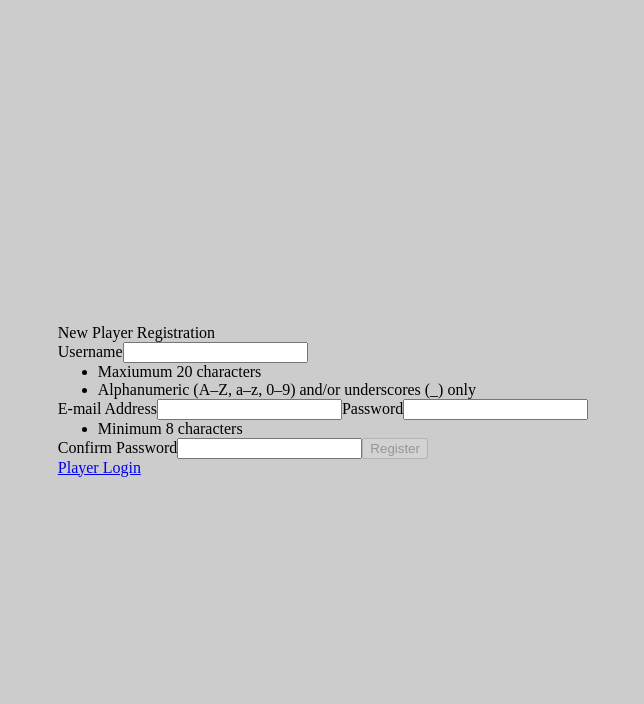
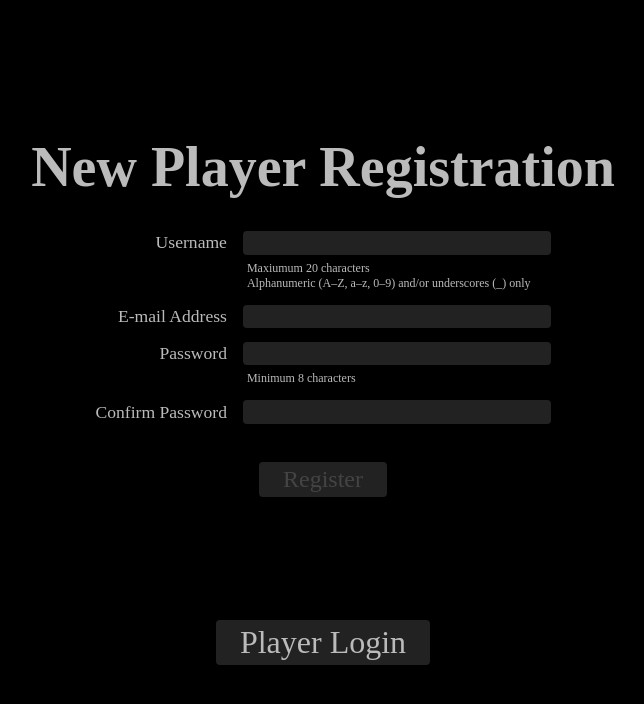
Before and after one commit to jskartes/deckduel-old, a React (Create React App) app: page /register in a window 1280 px wide. Shown: the top 704 px of the page, without its empty margins (317-961 px from the left). Built offline with nearby package versions, Linux system fonts and the light colour scheme; a web font is replaced by a local one.

Commit message:
render initial site styling

```diff
--- /dev/null
+++ b/src/components/Chat.jsx
@@ -0,0 +1,9 @@
+const Chat = () => {
+  return (
+    <div className='Chat'>
+      <p>Chat</p>
+    </div>
+  );
+}
+
+export default Chat;
--- /dev/null
+++ b/src/components/UserPageNav.jsx
@@ -0,0 +1,16 @@
+const UserPageNav = ({ user, handleLogout }) => {
+  return (
+    <div className='UserPageNav'>
+      <span>Well, hello there,&nbsp;
+        <span className='username'>{user.username}</span>!
+      </span>
+      <div className='nav-links'>
+        <span>Link</span>
+        <span>Link</span>
+        <span onClick={handleLogout}>Log Out</span>
+      </div>
+    </div>
+  );
+}
+
+export default UserPageNav;
--- a/src/index.scss
+++ b/src/index.scss
@@ -2,24 +2,195 @@ $game-font: 'Skranji';
 $game-font-normal-weight: 400;
 $game-font-bold-weight: 700;
 
-@mixin flex-column-center {
+@mixin flex-center {
   align-items: center;
   display: flex;
-  flex-direction: column;
   justify-content: center;
 }
 
 
 * {
   box-sizing: border-box;
+  color: unset;
   cursor: default;
   margin: 0;
   overscroll-behavior: none;
 }
 
 body {
-  @include flex-column-center;
+  background-color: black;
+}
 
-  background-color: #ccc;
+
+.App {
+  color: #bbb;
+  font-family: $game-font;
   height: 100vh;
+
+  .nav-button {
+    background-color: #222;
+    border: none;
+    border-radius: 4px;
+    cursor: pointer;
+    font-family: inherit;
+    font-size: 4vmin;
+    margin: 0 4vmin;
+    padding: 0.5vmin 3vmin;
+    text-decoration: none;
+    transition: 0.1s ease-in-out;
+
+    &:hover {
+      background-color: yellow;
+      color: #222;
+    }
+  }
 }
+
+
+.Splash {
+  @include flex-center;
+
+  flex-direction: column;
+  height: 100%;
+
+  #splash-title {
+    @include flex-center;
+
+    font-size: 20vmin;
+    font-weight: $game-font-bold-weight;
+    height: 40vmin;
+
+    > span {
+      transition: 0.15s ease-in-out;
+
+      &:hover {
+        color: yellow;
+        transform: scale(1.1);
+      }
+    }
+  }
+}
+
+
+.LoginUser,
+.RegisterUser {
+  @include flex-center;
+
+  flex-direction: column;
+  height: 100%;
+
+  .form-title {
+    font-size: 7vmin;
+    font-weight: $game-font-bold-weight;
+  }
+
+  form {
+    display: grid;
+    font-size: 2.2vmin;
+    grid-template-columns: max-content 1fr;
+    margin: 4vmin 0 8vmin;
+    row-gap: 1.755vmin;
+
+    label {
+      align-items: center;
+      display: flex;
+      justify-content: flex-end;
+    }
+
+    input {
+      background-color: #222;
+      border: none;
+      border-radius: 4px;
+      color: yellow;
+      cursor: text;
+      font-family: inherit;
+      font-size: inherit;
+      margin-left: 2vmin;
+      padding: 0.15vmin 1vmin;
+
+      &:focus {
+        outline: none;
+      }
+    }
+
+    .form-instruction {
+      font-size: 1.5vmin;
+      list-style: none;
+      margin-top: -1vmin;
+      padding: 0 2.5vmin;
+    }
+
+    .nav-button {
+      font-size: 3vmin;
+      grid-column: span 2;
+      margin: 3vmin auto;
+
+      &:disabled {
+        color: #444;
+        cursor: default;
+        transition: none;
+
+        &:hover {
+          background-color: #222;
+        }
+      }
+    }
+
+    .error-message {
+      color: red;
+      grid-column: span 2;
+      text-align: center;
+    }
+  }
+}
+
+
+.UserPage {
+  display: grid;
+  grid-template-columns: 25% 75%;
+  height: 100%;
+  padding: 10px;
+
+  .UserPageNav {
+    align-items: center;
+    background-color: #222;
+    border-radius: 4px;
+    display: flex;
+    font-size: 2vmin;
+    height: 6vmin;
+    justify-content: space-between;
+    padding: 0 2vmin;
+    width: 100%;
+
+    .username {
+      color: yellow;
+      font-size: 2.25vmin;
+      font-weight: $game-font-bold-weight;
+      margin-right: 0.3vmin;
+    }
+
+    .nav-links {
+      span {
+        border-right: 1px solid #444;
+        cursor: pointer;
+        padding: 0.5vmin 2vmin;
+        transition: 0.1s ease-in-out;
+
+        &:last-of-type {
+          border-right: none;
+          padding-right: 0;
+        }
+
+        &:hover {
+          color: yellow;
+        }
+      }
+    }
+  }
+
+  .Chat {
+    background-color: #222;
+    border-radius: 4px;
+    margin-right: 10px;
+  }
+}
--- a/src/pages/LoginUser.jsx
+++ b/src/pages/LoginUser.jsx
@@ -30,6 +30,11 @@ const LoginUser = ({ setUser }) => {
     }
   }
 
+  const submitDisabled = (
+    formData.username === '' ||
+    formData.password === ''
+  );
+
   return (
     <div className='LoginUser'>
       <span className='form-title'>Player Login</span>
@@ -50,10 +55,14 @@ const LoginUser = ({ setUser }) => {
           value={formData.password}
           onChange={handleChange}
         />
-        <button className='nav-button' type='submit'>Log In</button>
+        <button
+          className='nav-button'
+          type='submit'
+          disabled={submitDisabled}
+        >Log In</button>
+        <p className='error-message'>&nbsp;{formData.errorMessage}</p>
       </form>
 
-      <p className='error-message'>{formData.errorMessage}</p>
 
       <Link className='nav-button' to='/register'>New Player Registration</Link>
     </div>
--- a/src/pages/RegisterUser.jsx
+++ b/src/pages/RegisterUser.jsx
@@ -94,10 +94,8 @@ const RegisterUser = ({ setUser }) => {
           type='submit'
           disabled={submitDisabled}
         >Register</button>
+        <p className='error-message'>&nbsp;{formData.errorMessage}</p>
       </form>
-
-      {formData.errorMessage !== '' &&
-      <p className='error-message'>{formData.errorMessage}</p>}
 
       <Link className='nav-button' to='/login'>Player Login</Link>
     </div>
--- a/src/pages/Splash.jsx
+++ b/src/pages/Splash.jsx
@@ -3,7 +3,7 @@ import { Link } from 'react-router-dom';
 const Splash = () => {
   return (
     <div className='Splash'>
-      <span id='splash-title'>
+      <div id='splash-title'>
         <span>D</span>
         <span>e</span>
         <span>c</span>
@@ -12,7 +12,7 @@ const Splash = () => {
         <span>u</span>
         <span>e</span>
         <span>l</span>
-      </span>
+      </div>
       <div id='splash-nav'>
         <Link className='nav-button' to='/register'>Register</Link>
         <Link className='nav-button' to='/login'>Log In</Link>
--- a/src/pages/UserPage.jsx
+++ b/src/pages/UserPage.jsx
@@ -1,4 +1,6 @@
 import * as usersService from '../utilities/users-service';
+import Chat from '../components/Chat';
+import UserPageNav from '../components/UserPageNav';
 
 const UserPage = ({ user, setUser }) => {
   const handleLogout = event => {
@@ -8,8 +10,10 @@ const UserPage = ({ user, setUser }) => {
 
   return (
     <div className='UserPage'>
-      <h1>Hello, {user.username}!</h1>
-      <button onClick={handleLogout}>Log Out</button>
+      <Chat />
+      <div className='main-content'>
+        <UserPageNav user={user} handleLogout={handleLogout} />
+      </div>
     </div>
   );
 }
```
Also changed, not shown: 1 other file (tests, documents, lock files or other folders).
